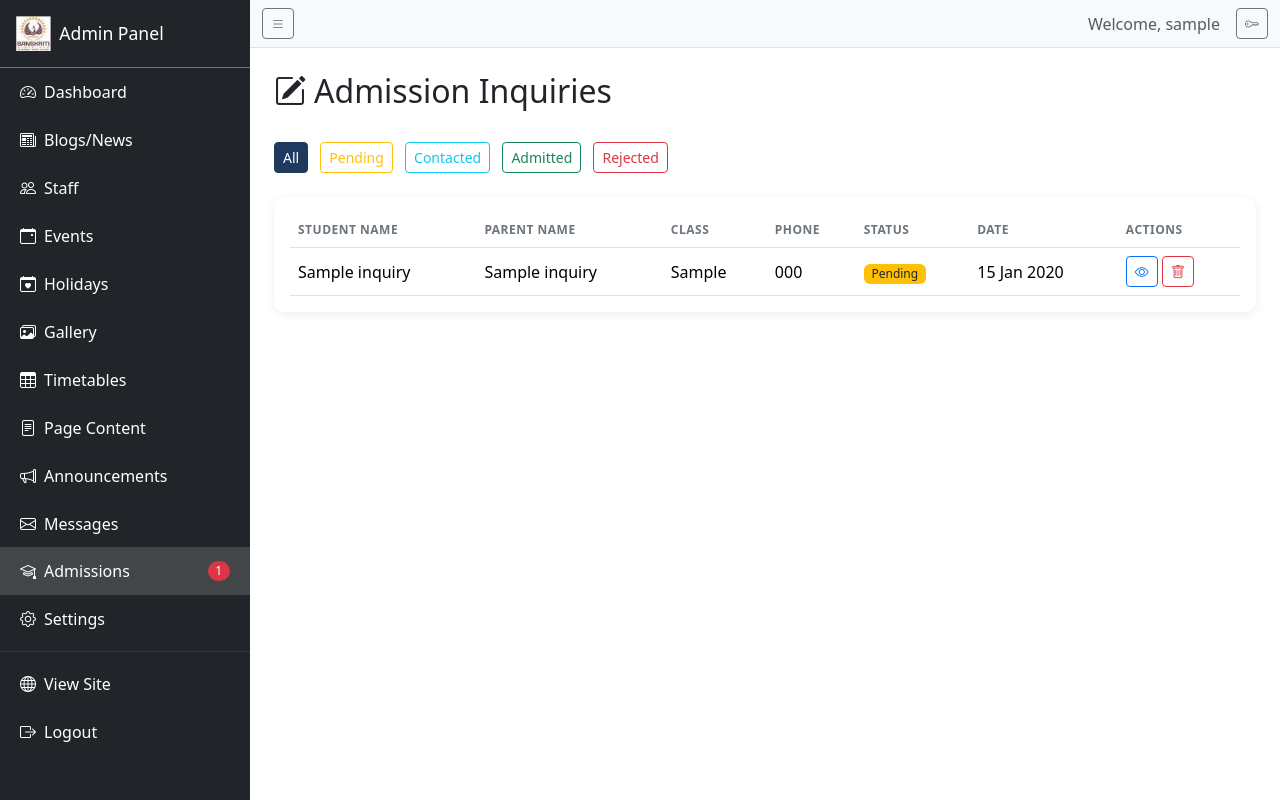
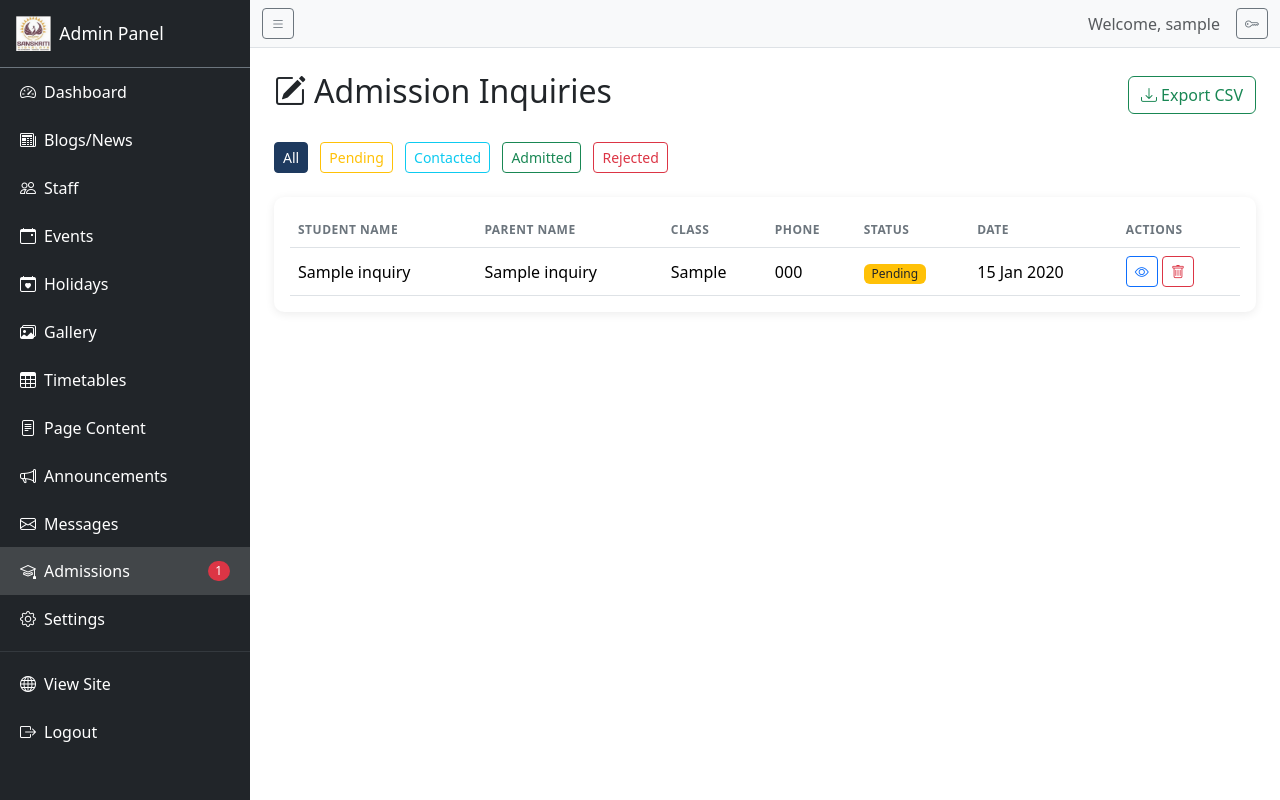
Before and after one commit to amruthamodela06/sanskriti-vidyalaya, a Flask app: page /admin/admissions in a window 1280 px wide. Run offline with Flask 3, Linux system fonts and the light colour scheme; a user stored in the database is signed in; tables that the repository leaves empty hold one stand-in row (values such as "Sample post"); some libraries are stand-ins or nearby versions.

Commit message:
feat(admin): add CSV export for admission inquiries

```diff
--- a/app/routes/admin.py
+++ b/app/routes/admin.py
@@ -1,5 +1,7 @@
+import csv
+import io
 from datetime import datetime
-from flask import Blueprint, render_template, redirect, url_for, flash, request, current_app
+from flask import Blueprint, render_template, redirect, url_for, flash, request, current_app, Response
 from flask_login import login_required, current_user
 from app.extensions import db
 from app.models import (User, Blog, Event, Holiday, GalleryAlbum, GalleryPhoto,
@@ -765,3 +767,32 @@ def admission_delete(id):
     db.session.commit()
     flash('Inquiry deleted successfully.', 'success')
     return redirect(url_for('admin.admissions_list'))
+
+
+@admin_bp.route('/admissions/export')
+@admin_required
+def admissions_export():
+    """Export admission inquiries (optionally filtered by status) as CSV."""
+    status = request.args.get('status', '')
+    query = AdmissionInquiry.query
+    if status:
+        query = query.filter_by(status=status)
+    inquiries = query.order_by(AdmissionInquiry.created_at.desc()).all()
+
+    output = io.StringIO()
+    writer = csv.writer(output)
+    writer.writerow(['ID', 'Student Name', 'Parent Name', 'Email', 'Phone', 'Class Applying', 'Previous School', 'Status', 'Contacted', 'Message', 'Admin Notes', 'Submitted At'])
+    for inq in inquiries:
+        writer.writerow([
+            inq.id, inq.student_name, inq.parent_name, inq.email, inq.phone,
+            inq.class_applying, inq.previous_school or '', inq.status,
+            'Yes' if inq.is_contacted else 'No', inq.message or '', inq.admin_notes or '',
+            inq.created_at.strftime('%Y-%m-%d %H:%M:%S')
+        ])
+
+    filename = f"admission-inquiries{'-' + status if status else ''}.csv"
+    return Response(
+        output.getvalue(),
+        mimetype='text/csv',
+        headers={'Content-Disposition': f'attachment; filename={filename}'}
+    )
--- a/app/templates/admin/admissions/list.html
+++ b/app/templates/admin/admissions/list.html
@@ -5,6 +5,9 @@
 {% block content %}
 <div class="d-flex justify-content-between align-items-center mb-4">
     <h2><i class="bi bi-pencil-square me-2"></i>Admission Inquiries</h2>
+    <a href="{{ url_for('admin.admissions_export', status=current_status or None) }}" class="btn btn-outline-success">
+        <i class="bi bi-download me-1"></i>Export CSV
+    </a>
 </div>
 
 <!-- Status Filter -->
```
